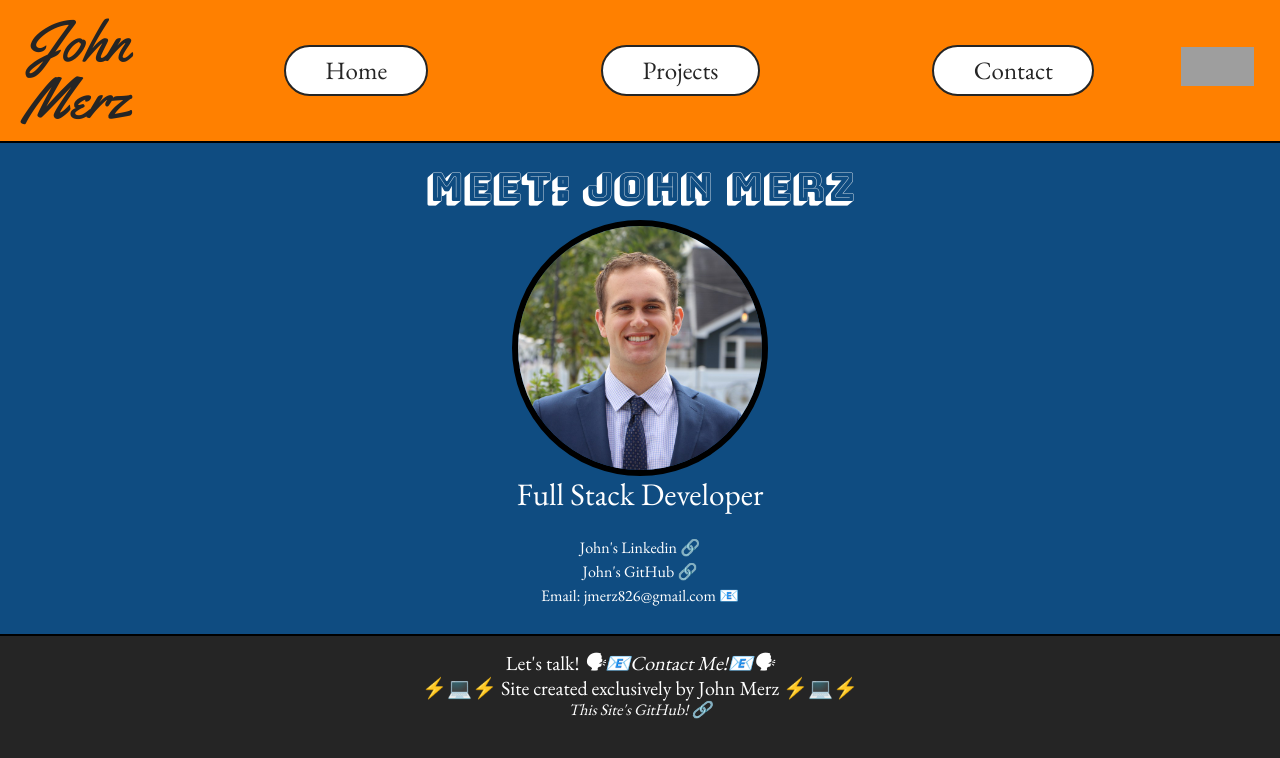
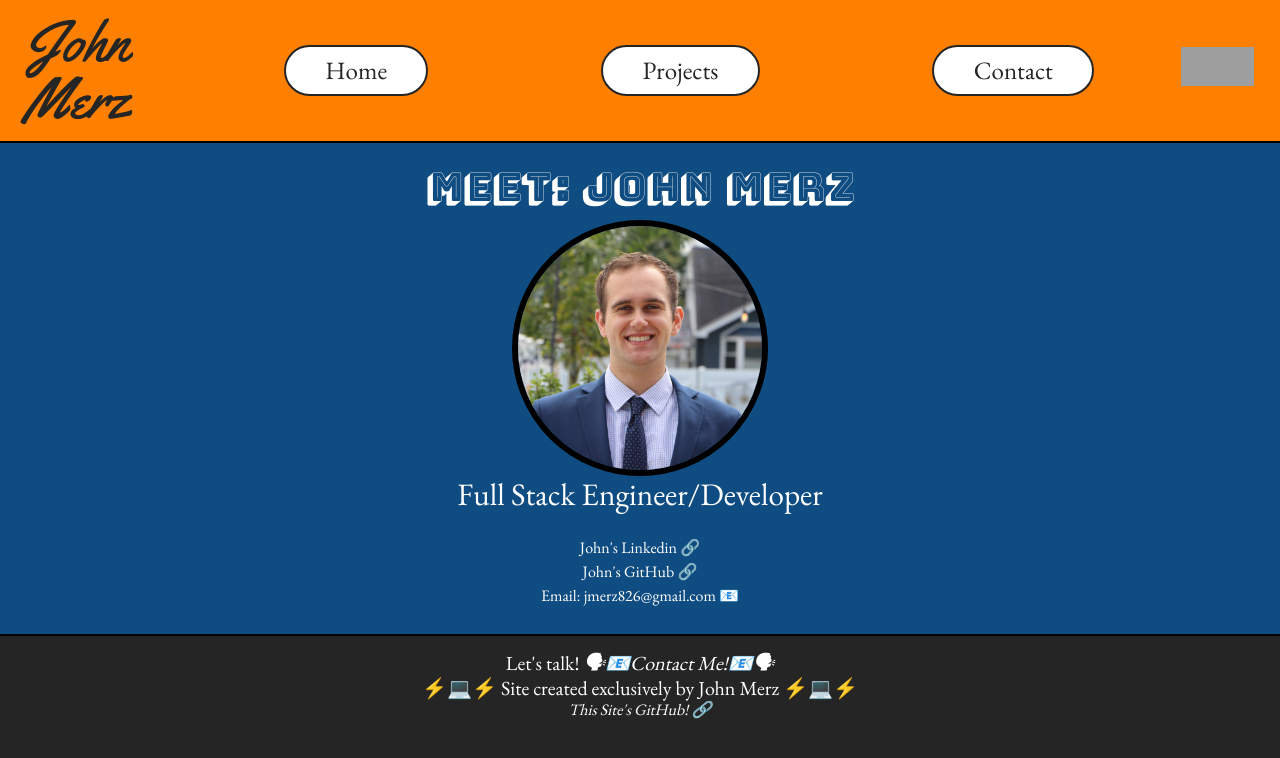
Before and after one commit to jmerz826/portfolio, a React (Create React App) app: page /contact in a window 1280 px wide. Shown: the top 758 px of the page. Built offline with nearby package versions, Linux system fonts and the light colour scheme; grey boxes are pictures that could not be loaded.

Commit message:
added engineer to contact page

```diff
--- a/src/components/contactPage.js
+++ b/src/components/contactPage.js
@@ -32,7 +32,7 @@ const ContactPage = (props) => {
     <StyledDiv>
       <h2>Meet: John Merz</h2>
       <img src={linkedinPhoto} alt="headshot of John" />
-      <h3>Full Stack Developer</h3>
+      <h3>Full Stack Engineer/Developer</h3>
       <ul>
         <li>
           <a
```
